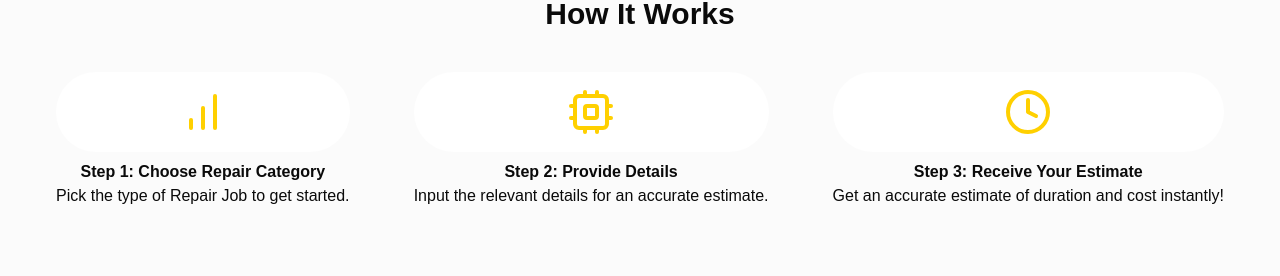
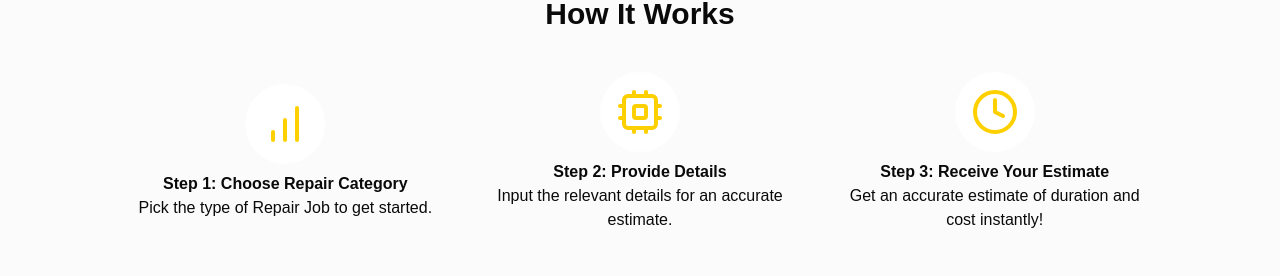
Before and after one commit to seantanyurong/repairs-sg-customer-portal, a Next.js app: page /customer/predictor in a window 1280 px wide. Shown: the part 364-640 px from the top of the page. Built offline with nearby package versions, Linux system fonts and the light colour scheme; no server answers; the database is empty.

Commit message:
Style(Predictor): Centralise Section How It Works

```diff
--- a/app/(protected)/customer/predictor/page.tsx
+++ b/app/(protected)/customer/predictor/page.tsx
@@ -39,7 +39,7 @@ const PredictorPage: React.FC = () => {
   }, [predictedPrice, predictedDuration]);
 
   return (
-    <div className="space-y-8">
+    <div className="space-y-8 max-w-screen-lg mx-auto">
       {/* Hero Section */}
       <section className="hero bg-gradient-to-r from-yellow-400 to-yellow-200 text-black py-8 text-center">
         <h1 className="text-4xl font-bold">{PREDICTOR_BANNER.TITLE}</h1>
@@ -54,22 +54,22 @@ const PredictorPage: React.FC = () => {
       {/* How It Works Section */}
       <section className="how-it-works py-4">
         <h2 className="text-3xl font-semibold text-center">How It Works</h2>
-        <div className="flex flex-col lg:flex-row justify-around mt-10 space-y-6 lg:space-y-0">
-          <div className="step text-center">
+        <div className="flex flex-col lg:flex-row justify-around mt-10 space-y-4 lg:space-y-0 lg:space-x-10">
+          <div className="step flex-1 flex flex-col items-center justify-center text-center">
             <div className="icon bg-white p-4 rounded-full mx-auto flex items-center justify-center">
               <BarChart className="text-primary h-12 w-12" />
             </div>
             <h3 className="mt-2 font-semibold">Step 1: Choose Repair Category</h3>
             <p>Pick the type of Repair Job to get started.</p>
           </div>
-          <div className="step text-center">
+          <div className="step flex-1 flex flex-col items-center justify-center text-center">
             <div className="icon bg-white p-4 rounded-full mx-auto flex items-center justify-center">
               <Cpu className="text-primary h-12 w-12" />
             </div>
             <h3 className="mt-2 font-semibold">Step 2: Provide Details</h3>
             <p>Input the relevant details for an accurate estimate.</p>
           </div>
-          <div className="step text-center">
+          <div className="step flex-1 flex flex-col items-center justify-center text-center">
             <div className="icon bg-white p-4 rounded-full mx-auto flex items-center justify-center">
               <Clock className="text-primary h-12 w-12" />
             </div>
```
